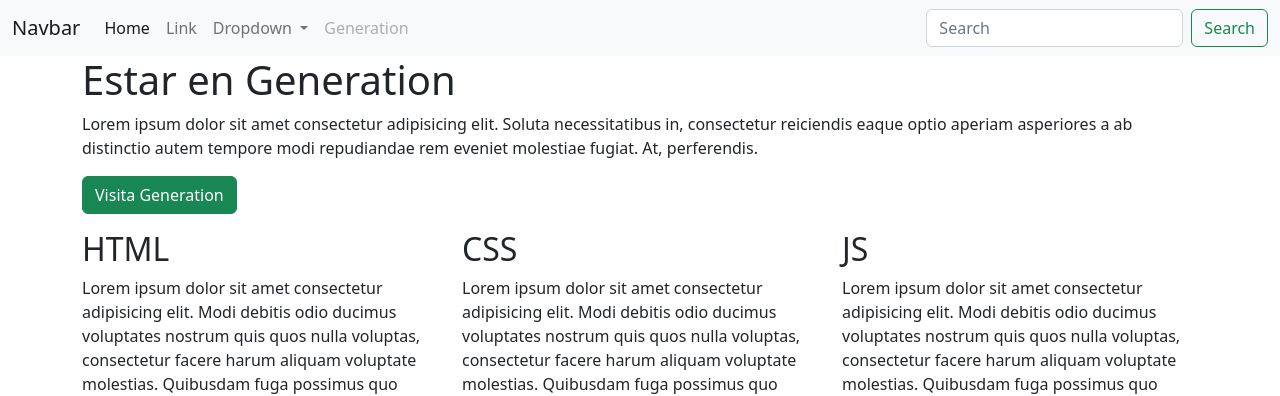
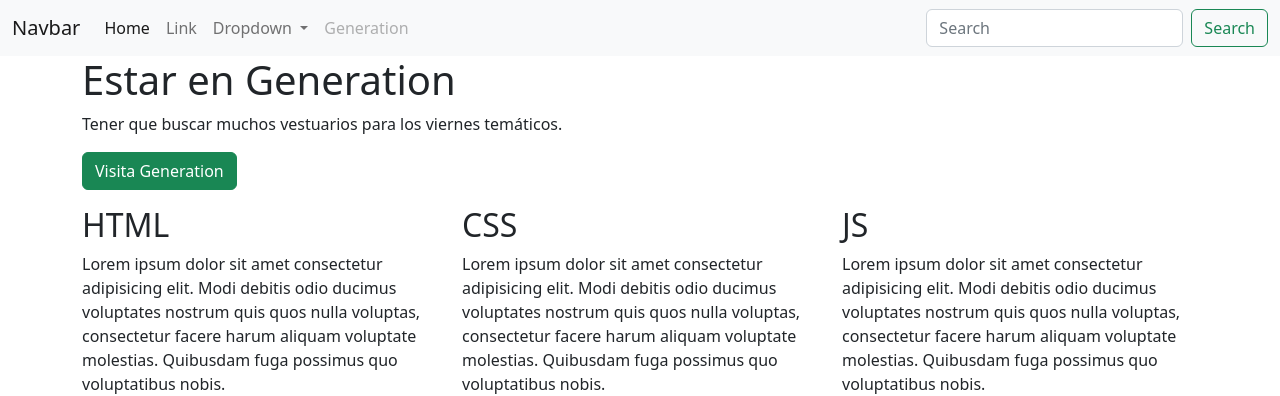
Before and after one commit to LuckieStriker/saoko, a plain HTML site: page index.html in a window 1280 px wide. Shown: the top 396 px of the page. Drawn offline with Linux system fonts and the light colour scheme.

Commit message:
ci: ambio del título y descripción

```diff
--- a/index.html
+++ b/index.html
@@ -58,7 +58,7 @@
         <div class="row">
             <div>
                 <h1>Estar en Generation</h1>
-                <p>Lorem ipsum dolor sit amet consectetur adipisicing elit. Soluta necessitatibus in, consectetur reiciendis eaque optio aperiam asperiores a ab distinctio autem tempore modi repudiandae rem eveniet molestiae fugiat. At, perferendis.</p>
+                <p>Tener que buscar muchos vestuarios para los viernes temáticos.</p>
                 <p><a href="http://mexico.generation.org" target="_blank" class="btn btn-success" rel="noopener noreferrer">Visita Generation</a></p>
 
             </div>
```
